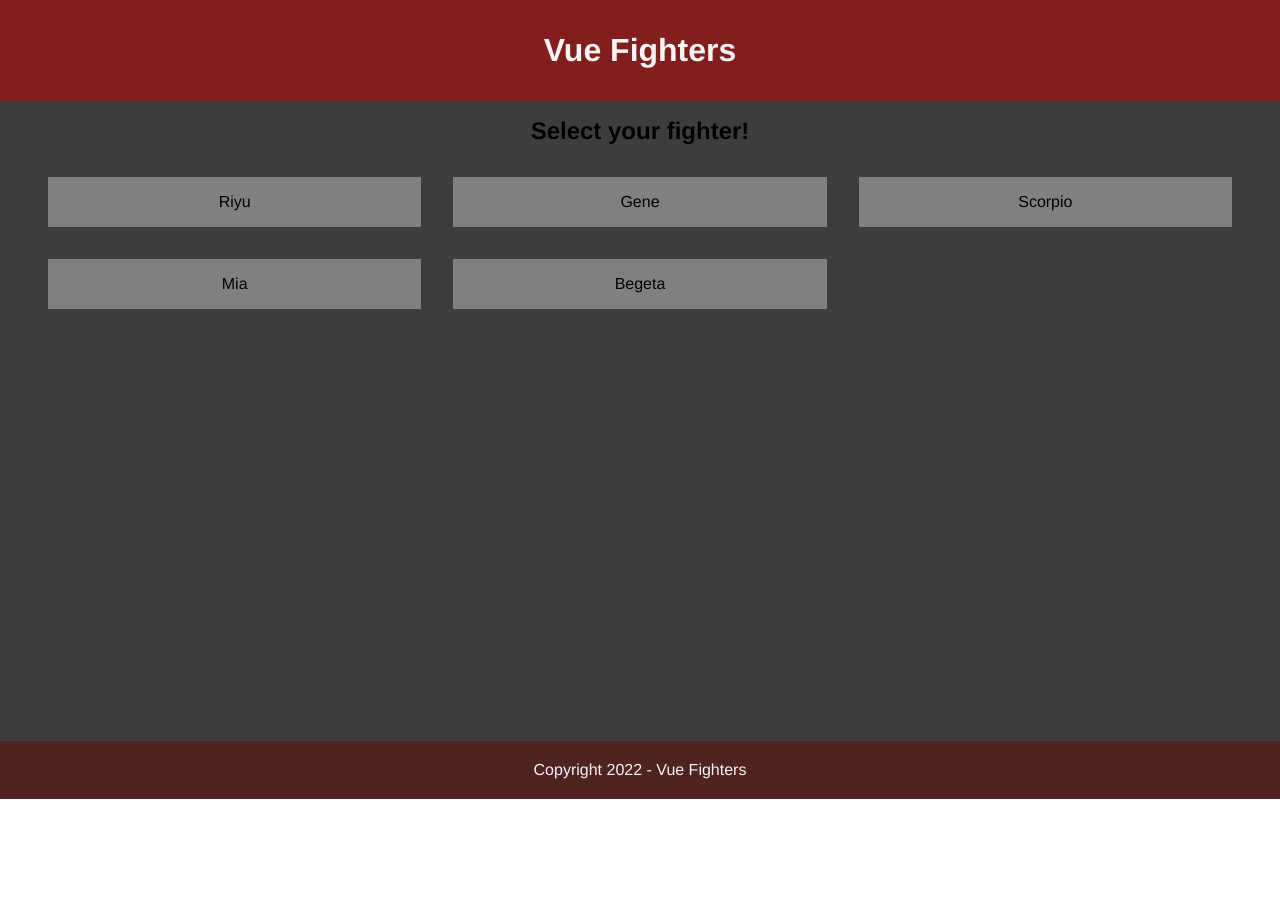
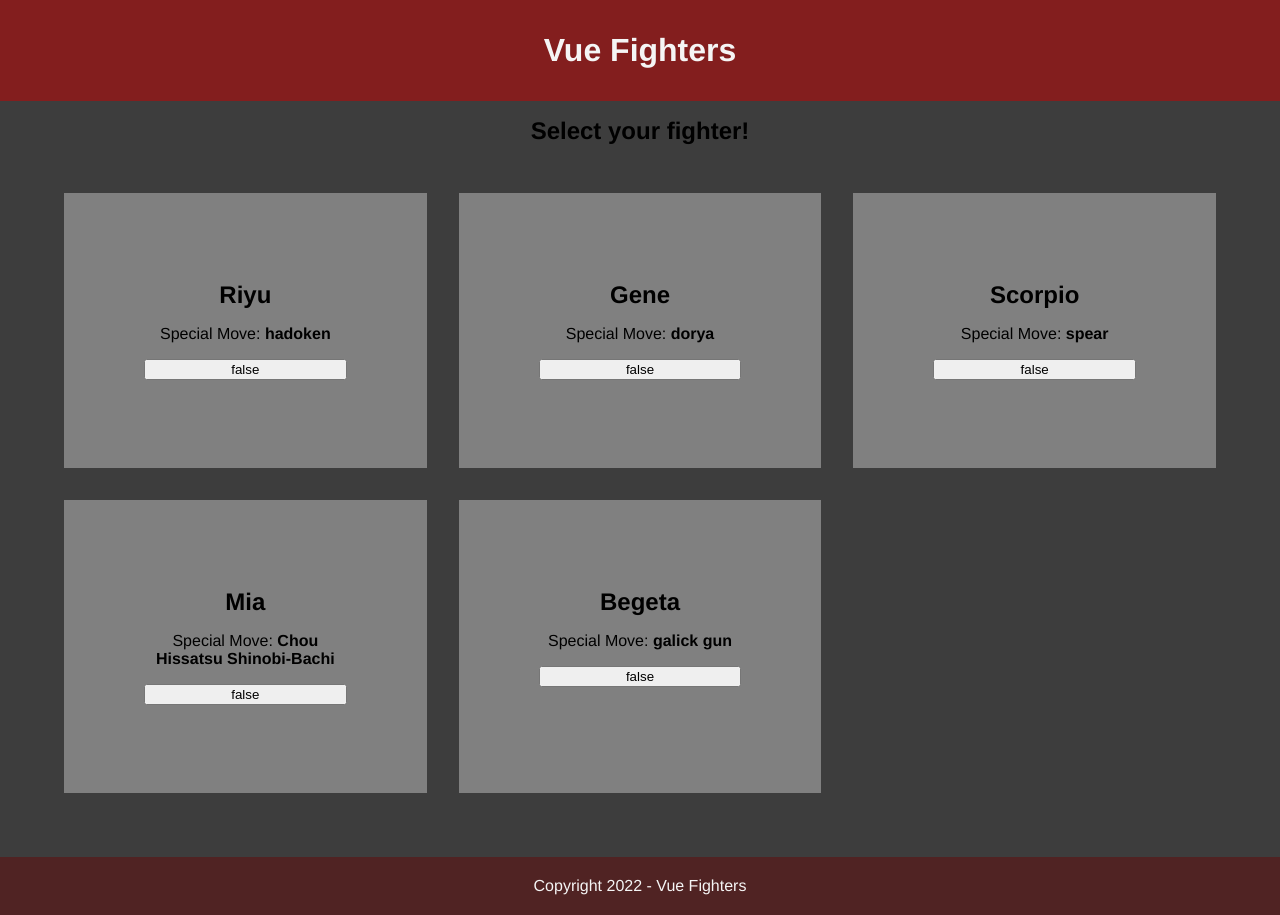
Before and after one commit to JustinScottJenecke/vue-fighters-nn-yt, a Vue app in the folder fighters/: page / in a window 1280 px wide. Before the commit the page ends 800 px from the top, so only its background shows below. Built offline with nearby package versions, Linux system fonts and the light colour scheme.

Commit message:
integrates objects into fighters component

```diff
--- a/fighters/src/components/Fighters.vue
+++ b/fighters/src/components/Fighters.vue
@@ -1,14 +1,27 @@
 <template>
-    <main id="fighters-elem">
+    <section id="fighters-elem">
 
         <h2>{{title}}</h2>
         <ul id="fighters-list">
-            <li v-for="(fighter, i) in fightersList" :key="i" >
-                {{ fighter }}
+            <li
+                class="fighter-card"
+                v-for="(fighter, i) in fightersList"
+                :key="i"
+                v-on:click="fighter.show = !fighter.show"
+            >
+               <h2>
+                   {{ fighter.name }}
+                </h2>
+               <span>
+                   Special Move: <b> {{fighter.speciality}} </b>
+               </span>
+               <button>
+                   {{fighter.show}}
+                </button>
             </li>
         </ul>
 
-    </main>
+    </section>
 </template>
 
 
@@ -23,11 +36,11 @@
                 title: 'Select your fighter!',
 
                 fightersList : [
-                    'Riyu',
-                    'Gene',
-                    'Scorpio',
-                    'Mia',
-                    'Begeta'
+                    {name:'Riyu', speciality: 'hadoken', show: false},
+                    {name:'Gene', speciality: 'dorya', show: false},
+                    {name:'Scorpio', speciality: 'spear', show: false},
+                    {name:'Mia', speciality: 'Chou Hissatsu Shinobi-Bachi', show: false},
+                    {name:'Begeta', speciality: 'galick gun', show: false}
                 ]
             }
         }
@@ -51,12 +64,20 @@
         display: grid;
         grid-template-columns: repeat(3, 1fr);
         padding: 1rem;
+        margin: 1rem;
     }
 
-    #fighters-list li {
-        padding: 1rem;
-        margin: 1rem;
+    .fighter-card {
+        flex-grow: 1;
         background-color: gray;
+        display: flex;
+        flex-direction: column;
+        padding: 5rem;
+        border: solid 1rem rgb(61, 61, 61);;
+    }
+
+    #fighters-list li * {
+        margin: 0.5rem 0;
     }
 
 </style>
```
